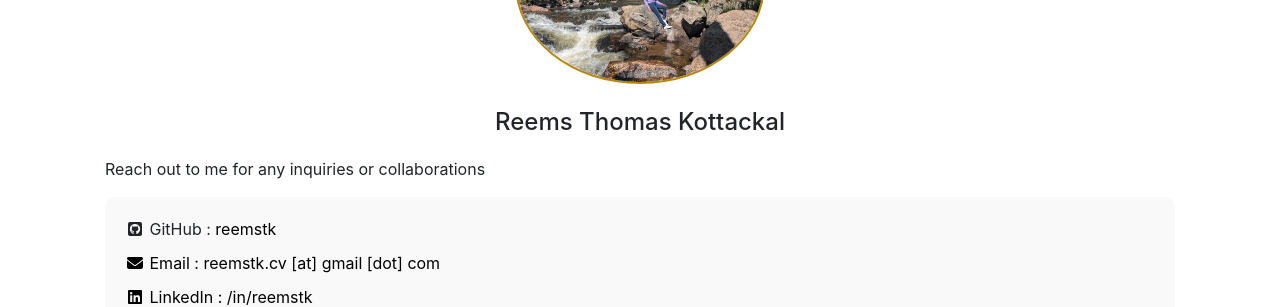
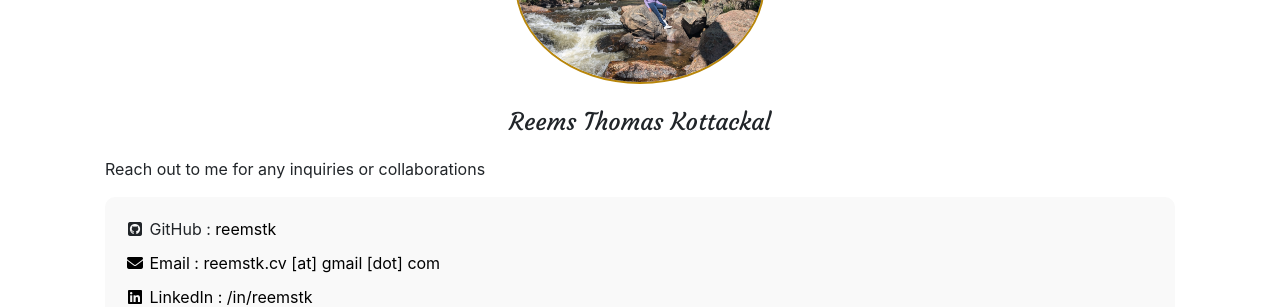
Before and after one commit to reemstk/reemstk.github.io, a Jekyll site: the page built from contact.md, in a window 1280 px wide. Shown: the part 215-522 px from the top of the page. Built offline with Jekyll 4.4.1, drawn with Linux system fonts in a browser that asks for light colours; nearby versions of some CDN libraries; comment, search, counter and statistics services are not loaded.

Commit message:
Update contact.html

```diff
--- a/_layouts/contact.html
+++ b/_layouts/contact.html
@@ -12,14 +12,14 @@
   <div class="flip-box">
     <div class="flip-box-inner">
       <div class="flip-box-front">
-        <img src="/assets/img/avatar/me.jpg" alt="Reems" class="img-contact"/>
+        <img src="/assets/img/avatar/me.jpg" alt="{{ site.author }}" class="img-contact"/>
       </div>
       <div class="flip-box-back">
-        <img src="/assets/img/avatar/learner.jpg" alt="Reems" class="img-contact"/>
+        <img src="/assets/img/avatar/learner.jpg" alt="{{ site.author }}" class="img-contact"/>
       </div>
     </div>
   </div>
-  <h4 style="margin-top:1em;">{{ site.author }}</h4>
+  <h4 style="margin-top:1em; font-family: Courgette;">{{ site.author }}</h4>
   <!--<p>PM</p> -->
 </div>
 <!-- Introduction or About Me Section -->
```
